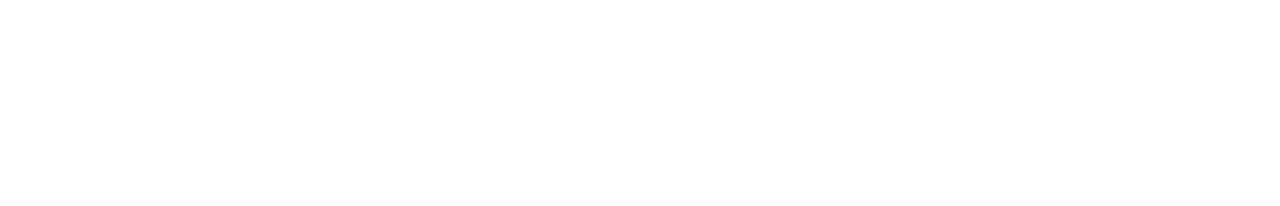
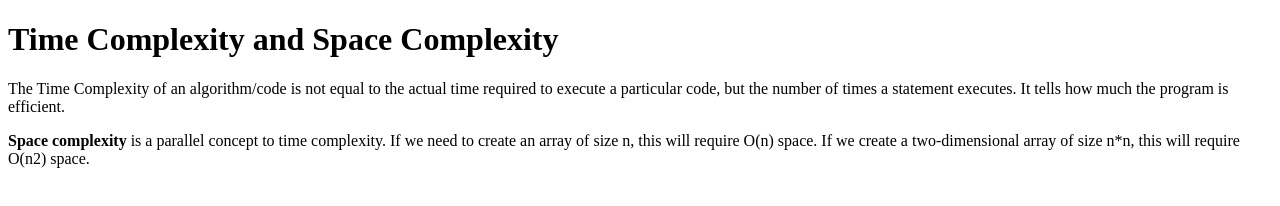
Before and after one commit to acciojob/time-and-space-complexity-nam-web, a website: page main.html in a window 1280 px wide. Drawn offline with Linux system fonts and the light colour scheme.

Commit message:
created a submission

```diff
--- a/main.html
+++ b/main.html
@@ -8,6 +8,9 @@
 
 <body>
 	<!-- the entire body must be written by student -->
+	<h1>Time Complexity and Space Complexity</h1>
+	<p>The Time Complexity of an algorithm/code is not equal to the actual time required to execute a particular code, but the number of times a statement executes. It tells how much the program is efficient.</p>
+	<p><b>Space complexity</b> is a parallel concept to time complexity. If we need to create an array of size n, this will require O(n) space. If we create a two-dimensional array of size n*n, this will require O(n2) space.</p>
     <script type="text/javascript" src="./script.js">
 </script>
 
```
